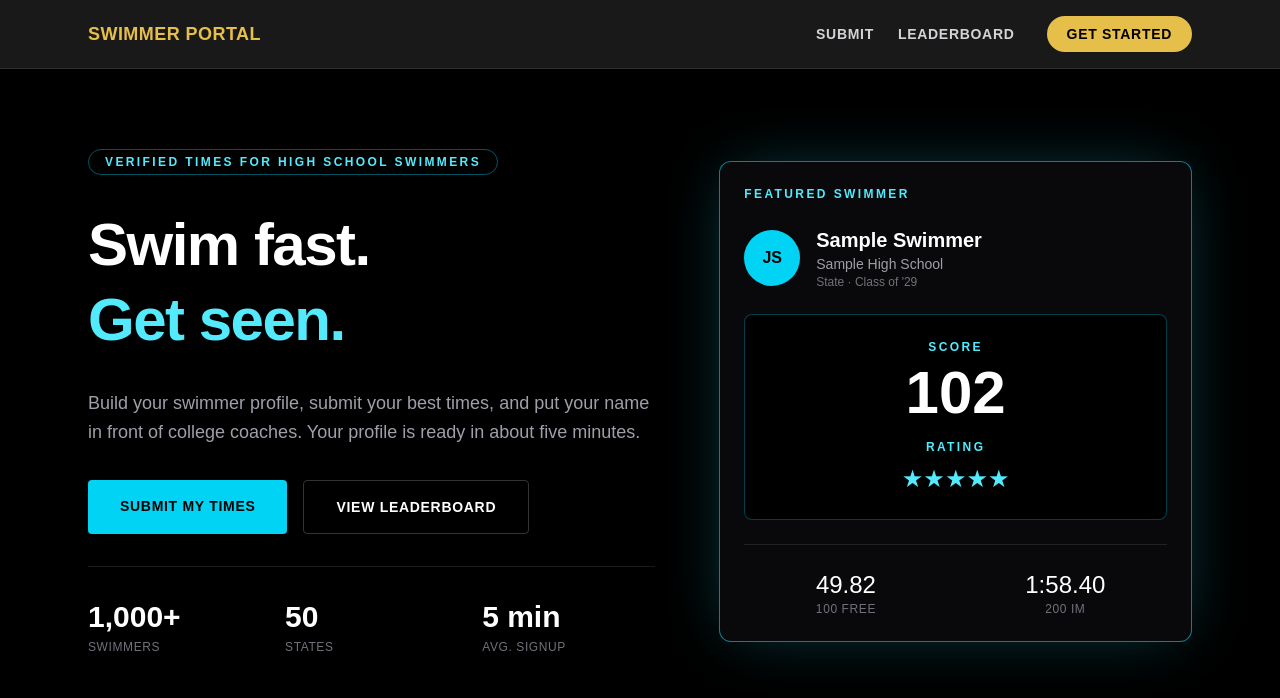
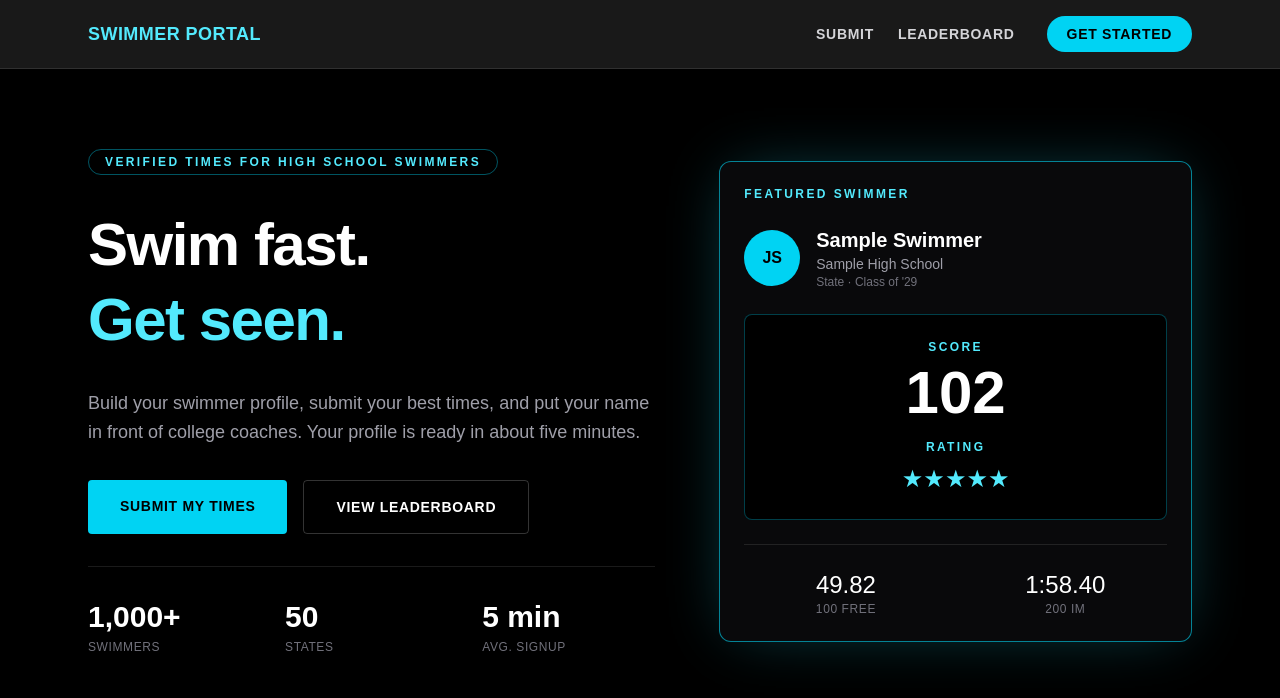
Before and after one commit to redpandaglacier/swimmer-portal, a Next.js app: page / in a window 1280 px wide. Shown: the top 698 px of the page. Built offline with nearby package versions, Linux system fonts and the light colour scheme.

Commit message:
Match header color to homepage

```diff
--- a/components/Nav.tsx
+++ b/components/Nav.tsx
@@ -9,7 +9,7 @@ export default function Nav() {
   return (
     <header className="sticky top-0 z-50 border-b border-white/10 bg-black/90 backdrop-blur">
       <nav className="mx-auto flex max-w-6xl items-center justify-between px-6 py-4">
-        <Link href="/" className="text-lg font-extrabold tracking-wide text-[#E6BE4A]">
+        <Link href="/" className="text-lg font-extrabold tracking-wide text-cyan-300">
           SWIMMER PORTAL
         </Link>
 
@@ -19,7 +19,7 @@ export default function Nav() {
               <li key={link.href}>
                 <Link
                   href={link.href}
-                  className="text-sm font-semibold uppercase tracking-wider text-zinc-300 transition-colors hover:text-[#E6BE4A]"
+                  className="text-sm font-semibold uppercase tracking-wider text-zinc-300 transition-colors hover:text-cyan-300"
                 >
                   {link.label}
                 </Link>
@@ -29,7 +29,7 @@ export default function Nav() {
 
           <Link
             href="/submit"
-            className="rounded-full bg-[#E6BE4A] px-5 py-2 text-sm font-bold uppercase tracking-wider text-black transition-colors hover:bg-[#f0cc5c]"
+            className="rounded-full bg-cyan-400 px-5 py-2 text-sm font-bold uppercase tracking-wider text-black transition-colors hover:bg-cyan-300"
           >
             Get Started
           </Link>
```
